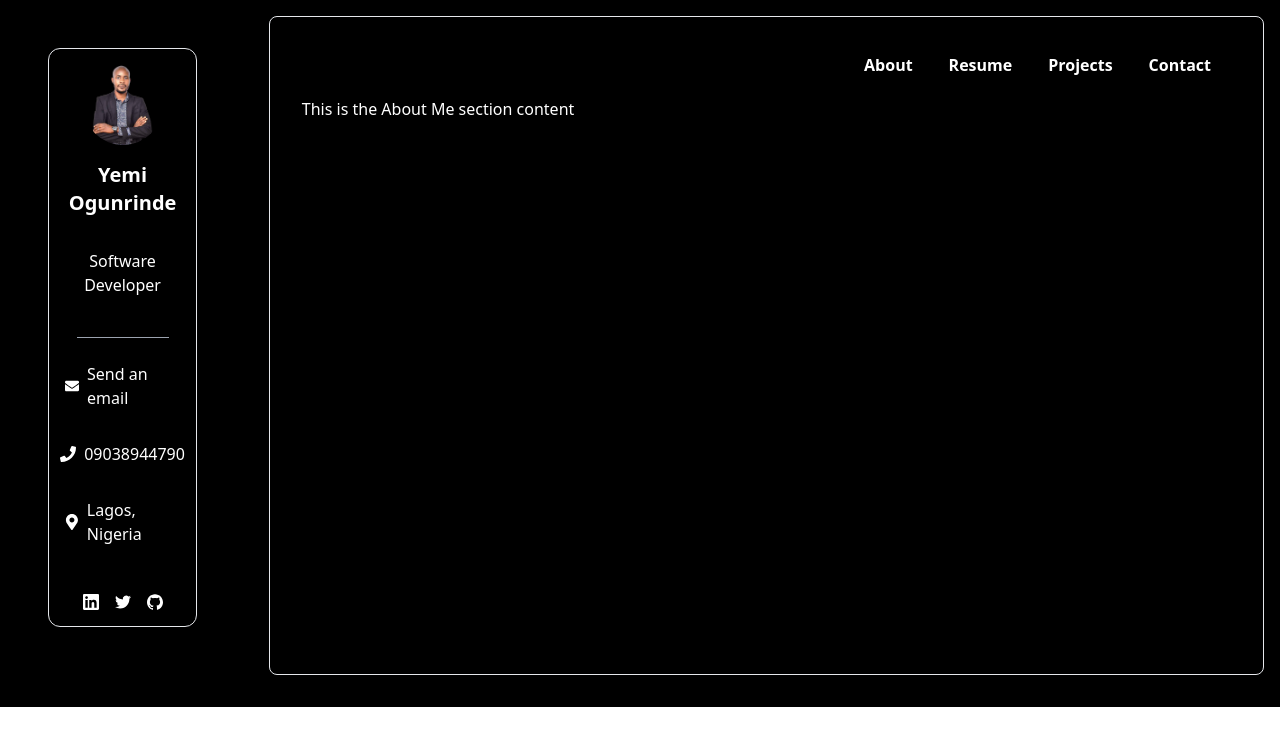
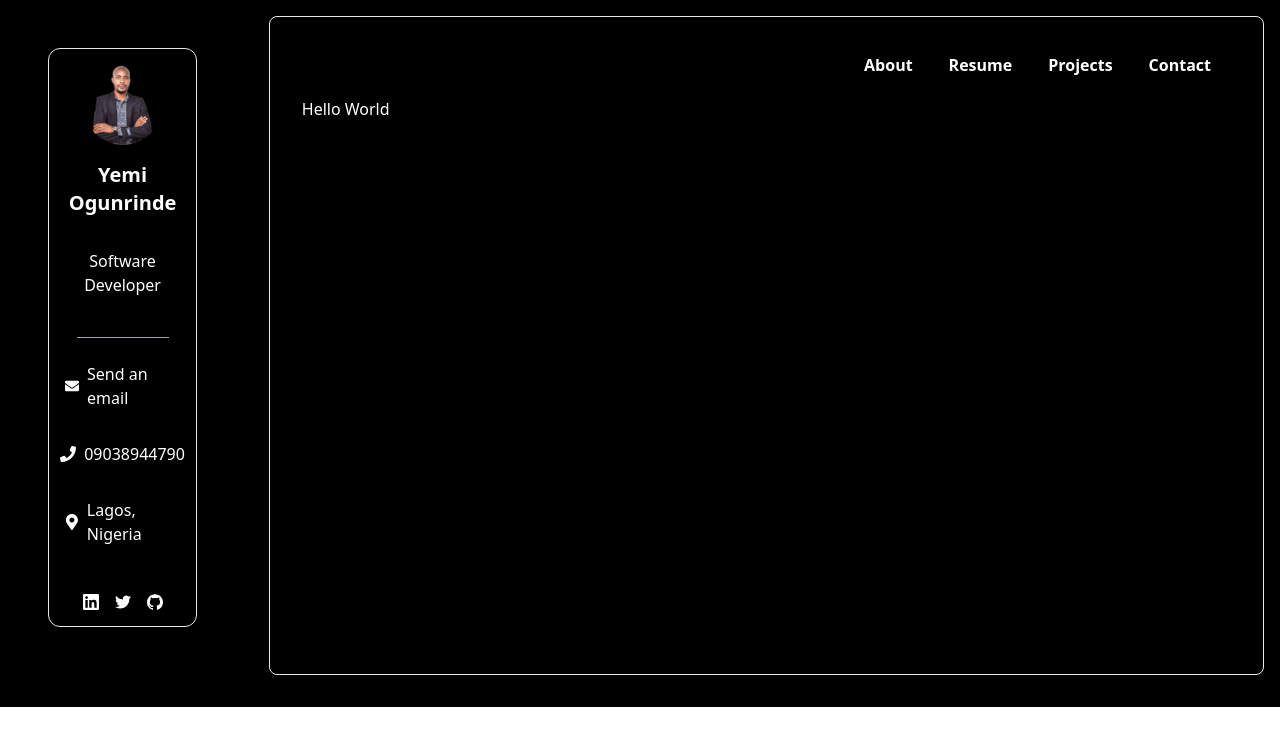
Before and after one commit to BisiOlaYemi/Yemi, a React (Create React App) app: page / in a window 1280 px wide. Shown: the top 746 px of the page. Built offline with nearby package versions, Linux system fonts and the light colour scheme.

Commit message:
Added new rendering text to components

```diff
--- a/src/components/Files/AboutMe.jsx
+++ b/src/components/Files/AboutMe.jsx
@@ -3,7 +3,7 @@ import React from 'react';
 const AboutMe = () => {
   return (
     <div className="text-white">
-      {/* Your About Me content goes here */}
+      <h1 className='text-white'>Hello World</h1>
     </div>
   );
 };
--- a/src/components/Files/Contact.jsx
+++ b/src/components/Files/Contact.jsx
@@ -3,7 +3,7 @@ import React from 'react';
 const Contact = () => {
   return (
     <div className="text-white">
-      {/* Your Contact content goes here */}
+      <h1 className='text-white'>Hello U</h1>
     </div>
   );
 };
--- a/src/components/Files/Projects.jsx
+++ b/src/components/Files/Projects.jsx
@@ -3,7 +3,7 @@ import React from 'react';
 const Projects = () => {
   return (
     <div className="text-white">
-      {/* Your Projects content goes here */}
+      <h1 className='text-white'>Hello Me</h1>
     </div>
   );
 };
--- a/src/components/Files/Resume.jsx
+++ b/src/components/Files/Resume.jsx
@@ -3,7 +3,7 @@ import React from 'react';
 const Resume = () => {
   return (
     <div className="text-white">
-      {/* Your Resume content goes here */}
+      <h1 className='text-white'>Hello Re</h1>
     </div>
   );
 };
--- a/src/components/Homepage.jsx
+++ b/src/components/Homepage.jsx
@@ -1,20 +1,18 @@
-import React, { useState } from "react";
-import SideDetail from './SideDetail'
-import NavRender from "./NavRender";
+import React, { useState } from 'react';
+import SideDetail from './SideDetail';
+import NavRender from './NavRender';
+import AboutMe from './Files/AboutMe';
+import Resume from './Files/Resume';
+import Projects from './Files/Projects';
+import Contact from './Files/Contact';
 
 const Homepage = () => {
   const [selectedProgram, setSelectedProgram] = useState(1);
 
-  const programContents = [
-    { id: 1, content: <div className="text-white">This is the About Me section content</div> },
-    { id: 2, content: <div className="text-white">This is the Resume section content</div> },
-    { id: 3, content: <div className="text-white">This is the Projects section content</div> },
-    { id: 4, content: <div className="text-white">This is the Contact section content</div> },
-  ];
-
   const handleProgramClick = (programId) => {
     setSelectedProgram(programId);
   };
+
   return (
     <div className="flex items-center justify-center bg-black">
       <div className="w-full max-w-8xl p-4 mb-4">
@@ -27,25 +25,20 @@ const Homepage = () => {
           <div className="md:col-span-4 p-8 border-solid border rounded-lg">
             {/* Navigation bar */}
             <NavRender selectedProgram={selectedProgram} onProgramClick={handleProgramClick} />
-            <div className="">
-              {programContents.map((program) => {
-                if (program.id === selectedProgram) {
-                  return (
-                    <div key={program.id} className="mt-4">
-                      {program.content}
-                    </div>
-                  );
-                } else {
-                  return null;
-                }
-              })}
+
+            {/* Render the content based on the selected program */}
+            <div className="mt-4">
+              {selectedProgram === 1 && <AboutMe />}
+              {selectedProgram === 2 && <Resume />}
+              {selectedProgram === 3 && <Projects />}
+              {selectedProgram === 4 && <Contact />}
             </div>
           </div>
         </div>
       </div>
       {/* Media query for mobile responsiveness */}
       <style>
-        {`
+      {`
           @media (max-width: 767px) {
             .md:grid-cols-5 {
               grid-template-columns: 1fr;
```
